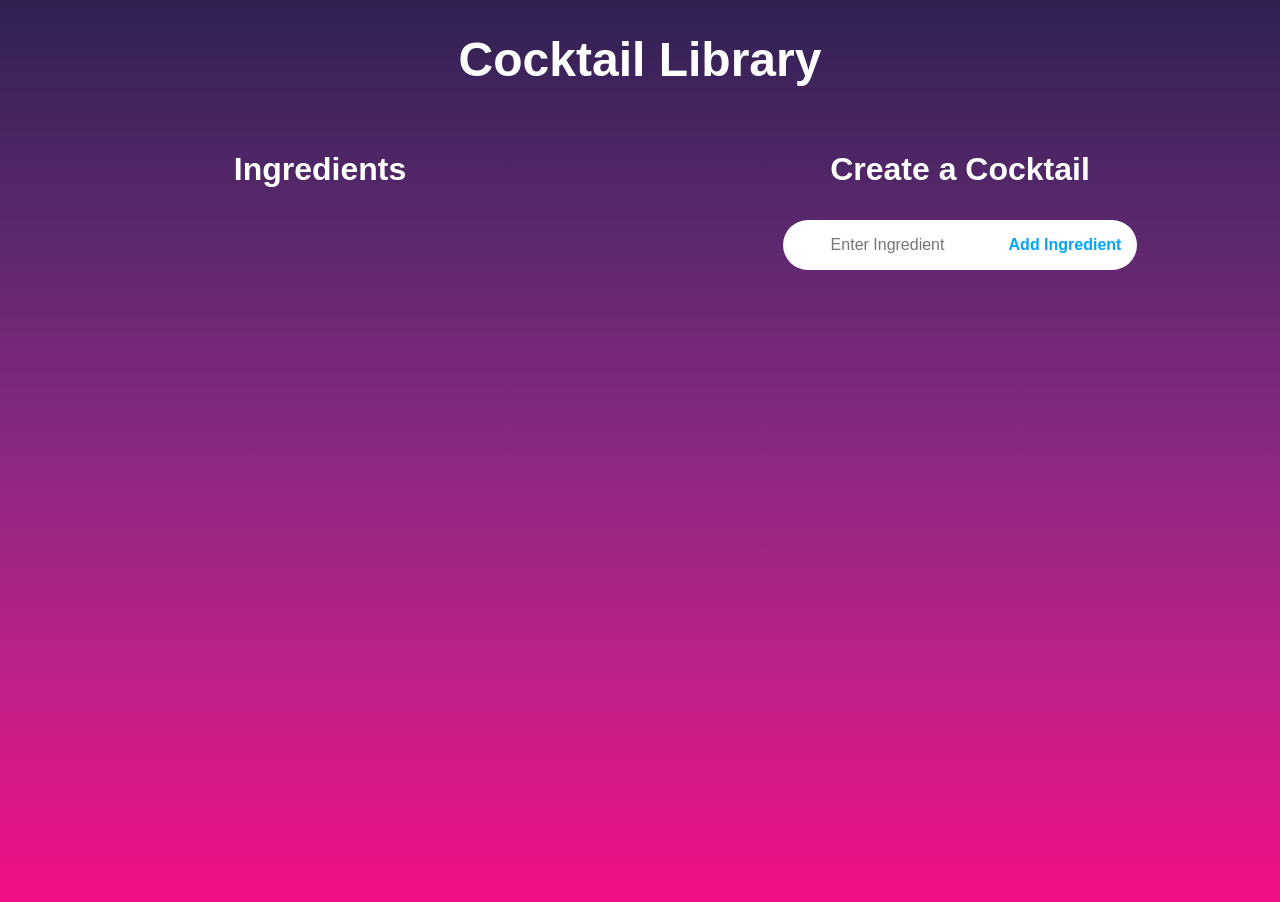
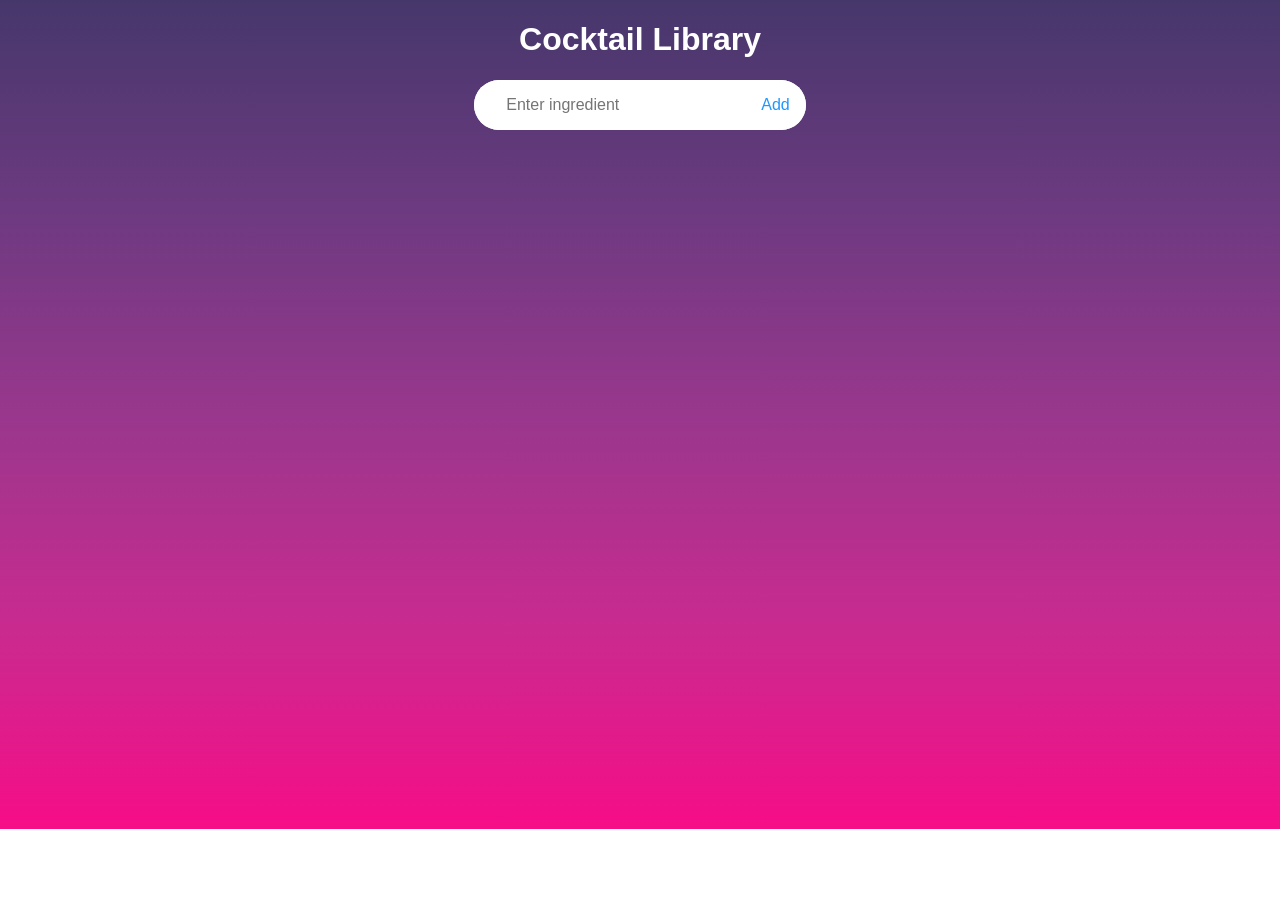
Before and after one commit to ethanschwartz225/HackathonOfficial, a plain HTML site: page index.html in a window 1280 px wide. After the commit the page ends 829 px from the top, so only its background shows below. Drawn offline with Linux system fonts and the light colour scheme.

Commit message:
update with hackathon1 files

```diff
--- /dev/null
+++ b/first attempt/style.css
@@ -0,0 +1,62 @@
+*{
+    box-sizing: border-box;
+    text-align: center;
+    color:white;
+    font-size:1em;
+}
+
+html {
+    font-family: AppleMyungjo, sans-serif;
+}
+
+body {
+    margin:0;
+    background-image: linear-gradient(to bottom, #302153, #5b286d, #8c2880, #c12088, #f60d87);
+}
+
+h1{
+    font-size:2em;
+}
+.container {
+    width:100vw;
+    display: flex;
+    justify-content: center;
+}
+
+.myIngredients {
+    text-align: center;
+    width:100%;
+    height:100vh;
+}
+
+.addRecipe {
+    width:100%;
+    color:gray;
+}
+
+.formWrapper {
+    display: flex;
+    justify-content: center;
+}
+
+.ingredient {
+    border:none;
+    padding:1em;
+    margin:0;
+    outline:none;
+    color:gray;
+    border-radius: 100px 0 0 100px;
+    font-family: AppleMyungjo,sans-serif;
+}
+
+.enter {
+    border: none;
+    padding:1em;
+    background-color:white;
+    color: #00a6ff;
+    font-weight: bold;
+    border-radius:0 100px 100px 0;
+    margin:0;
+    outline:0;
+    font-family: AppleMyungjo,sans-serif;
+}
--- a/index.html
+++ b/index.html
@@ -1,37 +1,30 @@
-<!DOCTYPE html>
+<!doctype html>
 <html lang="en">
 <head>
     <meta charset="UTF-8">
-    <title>Cocktail Library</title>
     <link rel="stylesheet" href="style.css">
+    <title>Document</title>
 </head>
 <body>
 <header>
-    <h1 style="font-size:3em;">Cocktail Library</h1>
+    <h1 class="mainHeader">Cocktail Library</h1>
 </header>
-<section class="container">
-    <section class="myIngredients">
-        <h1 class="subHeaderIngredients">Ingredients</h1>
-        <ul id="ingredientList"></ul>
-    </section>
 
-    <section class="addRecipe">
-            <h1 class="subHeader">Create a Cocktail</h1>
-        <form class="form">
-            <div class="formWrapper">
-                <label for="ingredient"></label>
-                <input type="text" class="ingredient" id="ingredient" placeholder="Enter Ingredient">
-                <button class="enter" id="enter">Add Ingredient</button>
-            </div>
+<form class="form" id="form">
+    <div class="inputWrapper">
+        <label for="input"></label>
+        <input type="text" class="input" id="input" placeholder="Enter ingredient">
+        <button id="button" class="button">Add</button>
+    </div>
 
-                <div class="addedRecipe" >
-                    <div class="addedIngredients" >
-                        <div class="myCocktail" id="myCocktail"></div>
-                    </div>
-                </div>
-        </form>
-    </section>
-</section>
+    <div class="cocktailContainer" id="cocktailContainer">
+
+    </div>
+</form>
+
+
+
+
 
 <script src="script.js"></script>
 </body>
--- a/script.js
+++ b/script.js
@@ -1,72 +1,11 @@
-// Extensive List of ingredients;
-applejuice = {
-    color:"yellow",
-    matter:"liquid",
+let input = document.getElementById("input");
+let button = document.getElementById("button");
+let cocktailContainer = document.getElementById("cocktailContainer");
+
+button.addEventListener("click", addToList);
+
+function addToList(event) {
+    event.preventDefault();
+    let newIngredient =input.value;
+    cocktailContainer.appendChild(newIngredient);
 }
-
-orangejuice = {
-    color:"orange",
-    matter: "liquid",
-}
-
-ice = {
-    color:"lightgray",
-    matter:"solid",
-}
-
-vodka = {
-    color:"white",
-    matter:"liquid",
-}
-
-whiskey = {
-    color:"brown",
-    matter:"liquid",
-}
-
-tequila = {
-    color:"white",
-    matter:"liquid",
-}
-
-coke = {
-    color:"brown",
-    matter:"liquid",
-}
-
-lime = {
-    color:"green",
-    matter:"solid",
-}
-
-orange = {
-    color:"orange",
-    matter:"solid",
-}
-
-redbull = {
-    color:"gold",
-    matter:"liquid",
-}
-
-tomatojuice = {
-    color:"red",
-    matter:"liquid"
-}
-
-
-let enterButton = document.getElementById("enter");
-let newIngredient = document.createElement("p");
-let ingredient = document.getElementById("ingredient");
-let myCocktail = document.getElementById("myCocktail");
-
-enterButton.addEventListener("click", enterIngredient);
-
-function enterIngredient(event){
-    event.preventDefault();
-    if(ingredient.value.length > 0) {
-        newIngredient.textContent = ingredient.value;
-        myCocktail.appendChild(newIngredient);
-        ingredient.value = "";
-    }
-}
--- a/style.css
+++ b/style.css
@@ -1,62 +1,60 @@
 *{
+    font-family: "Heiti SC", sans-serif;
+    font-size:1em;
     box-sizing: border-box;
-    text-align: center;
-    color:white;
-    font-size:1em;
 }
 
 html {
-    font-family: AppleMyungjo, sans-serif;
+    text-align: center;
+    color:white;
 }
 
 body {
-    margin:0;
-    background-image: linear-gradient(to bottom, #302153, #5b286d, #8c2880, #c12088, #f60d87);
+    background-image: linear-gradient(to bottom, #46376b, #6c3a80, #99378d, #c82b8f, #f60d87);
+    height:100vh;
 }
 
-h1{
-    font-size:2em;
-}
-.container {
-    width:100vw;
+#form {
+    width:100%;
     display: flex;
     justify-content: center;
 }
 
-.myIngredients {
-    text-align: center;
-    width:100%;
-    height:100vh;
+.mainHeader {
+    font-size:2em;
 }
 
-.addRecipe {
-    width:100%;
-    color:gray;
+.inputWrapper {
+    display: flex;
+    justify-content: center;
+    background-color:white;
+    width: border-box;
+    position:relative;
+    padding:0;
+    margin:0;
+    border-radius: 50px;
 }
 
-.formWrapper {
-    display: flex;
-    justify-content: center;
+.input {
+    border:none;
+    padding:1em 2em;
+    outline:none;
+    border-radius:50px;
 }
 
-.ingredient {
+#button {
     border:none;
+    background-color:white;
+    color: #2097ff;
+    outline:none;
+    border-radius: 0px 50px 50px 0px;
     padding:1em;
-    margin:0;
-    outline:none;
-    color:gray;
-    border-radius: 100px 0 0 100px;
-    font-family: AppleMyungjo,sans-serif;
+    transition-duration: 0.4s;
+
 }
 
-.enter {
-    border: none;
-    padding:1em;
-    background-color:white;
-    color: #00a6ff;
-    font-weight: bold;
-    border-radius:0 100px 100px 0;
-    margin:0;
-    outline:0;
-    font-family: AppleMyungjo,sans-serif;
+#button:hover {
+    background-color:#2097ff;
+    color:white;
+    cursor:pointer
 }
```
Also changed, not shown: first attempt/index.html (added, +38 -0 lines), first attempt/script.js (added, +72 -0 lines), 2 other files.
